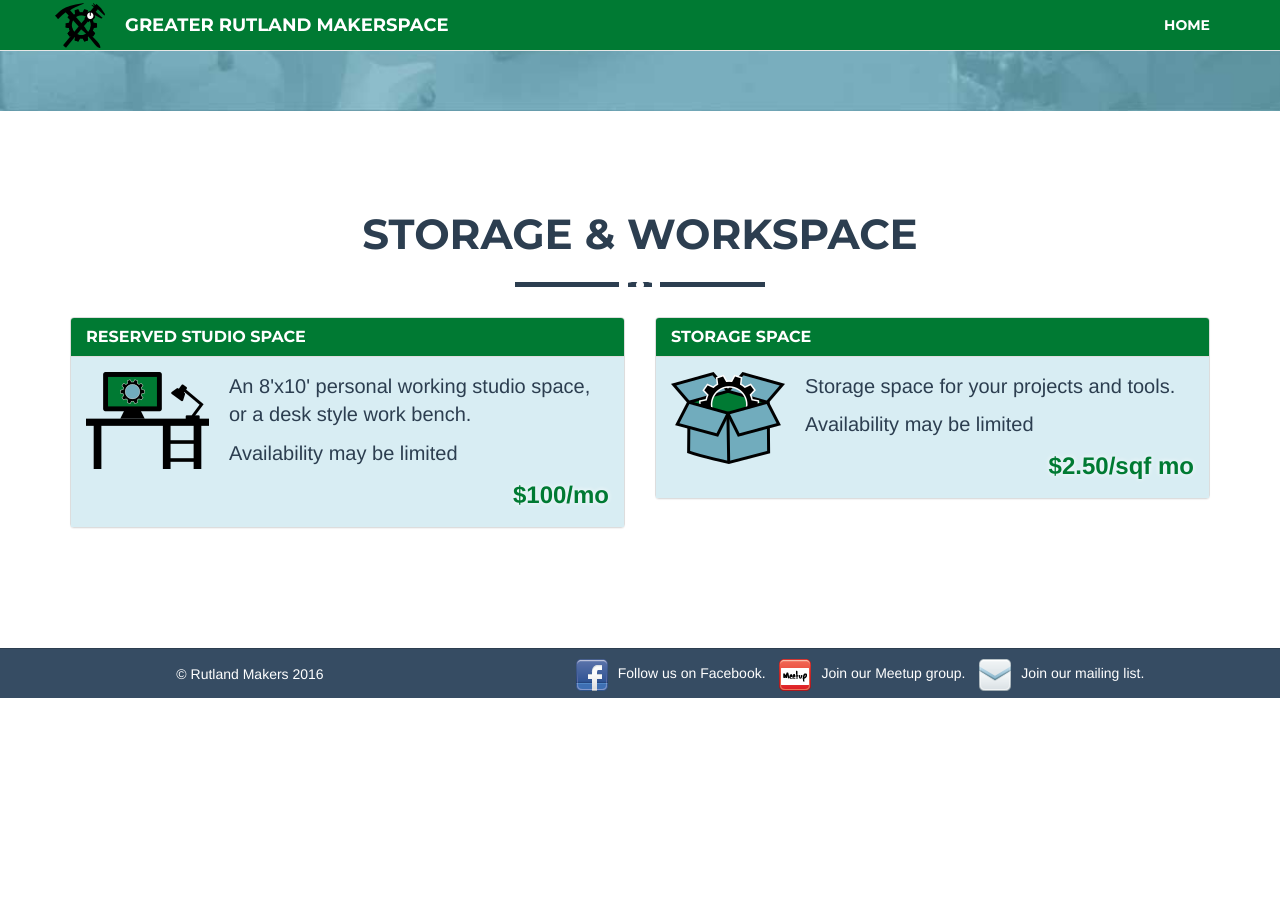
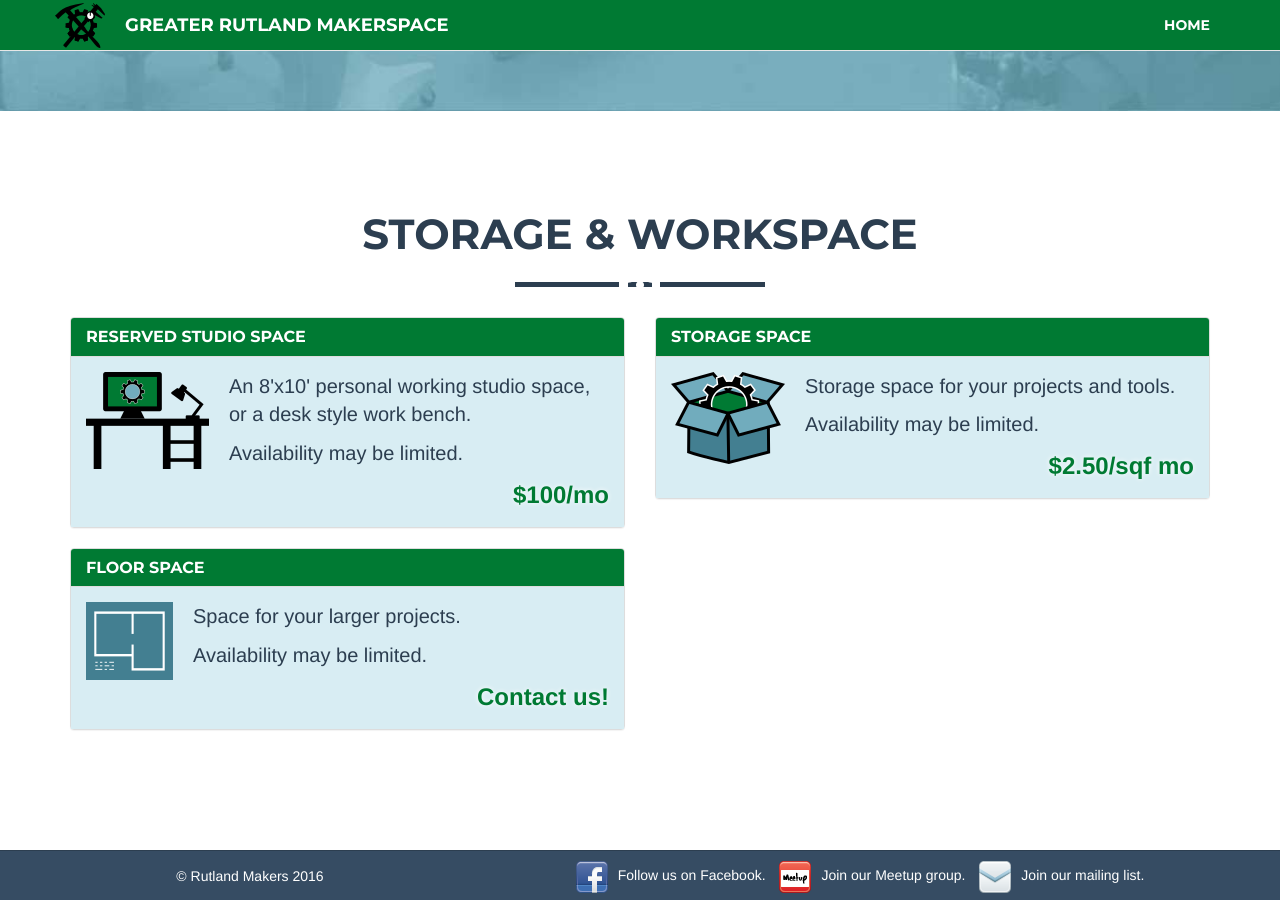
Before and after one commit to bkuker/greaterrutlandmakerspace.github.io, a Jekyll site: the page built from membership.html, in a window 1280 px wide and 900 px high, scrolled down 1688 px. Built offline with Jekyll 4.4.1, drawn with Linux system fonts in a browser that asks for light colours; nearby versions of some CDN libraries; before the commit the page ends 2386 px from its top, so only the background shows below that.

Commit message:
floor space

```diff
--- a/membership.html
+++ b/membership.html
@@ -191,7 +191,7 @@ a.btn {
 					<div class="panel-body">
 						<img src="/img/membership/studio.png">
 						<p>An 8'x10' personal working studio space, or a desk style work bench.</p>
-						<p>Availability may be limited</p>
+						<p>Availability may be limited.</p>
 						<div class="price">$100/mo</div>
 					</div>
 				</div>
@@ -204,8 +204,23 @@ a.btn {
 					<div class="panel-body">
 						<img src="/img/membership/storage.png">
 						<p>Storage space for your projects and tools.</p>
-						<p>Availability may be limited</p>
+						<p>Availability may be limited.</p>
 						<div class="price">$2.50/sqf mo</div>
+					</div>
+				</div>
+			</div>
+		</div>
+		<div class="row">
+			<div class="col-md-6">
+				<div class="panel panel-default membership">
+					<div class="panel-heading">
+						<h3 class="panel-title">Floor Space</h3>
+					</div>
+					<div class="panel-body">
+						<img src="/img/membership/floorspace.png">
+						<p>Space for your larger projects.</p>
+						<p>Availability may be limited.</p>
+						<div class="price">Contact us!</div>
 					</div>
 				</div>
 			</div>
```
Also changed, not shown: img/membership/floorspace.png (added), img/membership/membership_icons.svg, img/membership/storage.png.
